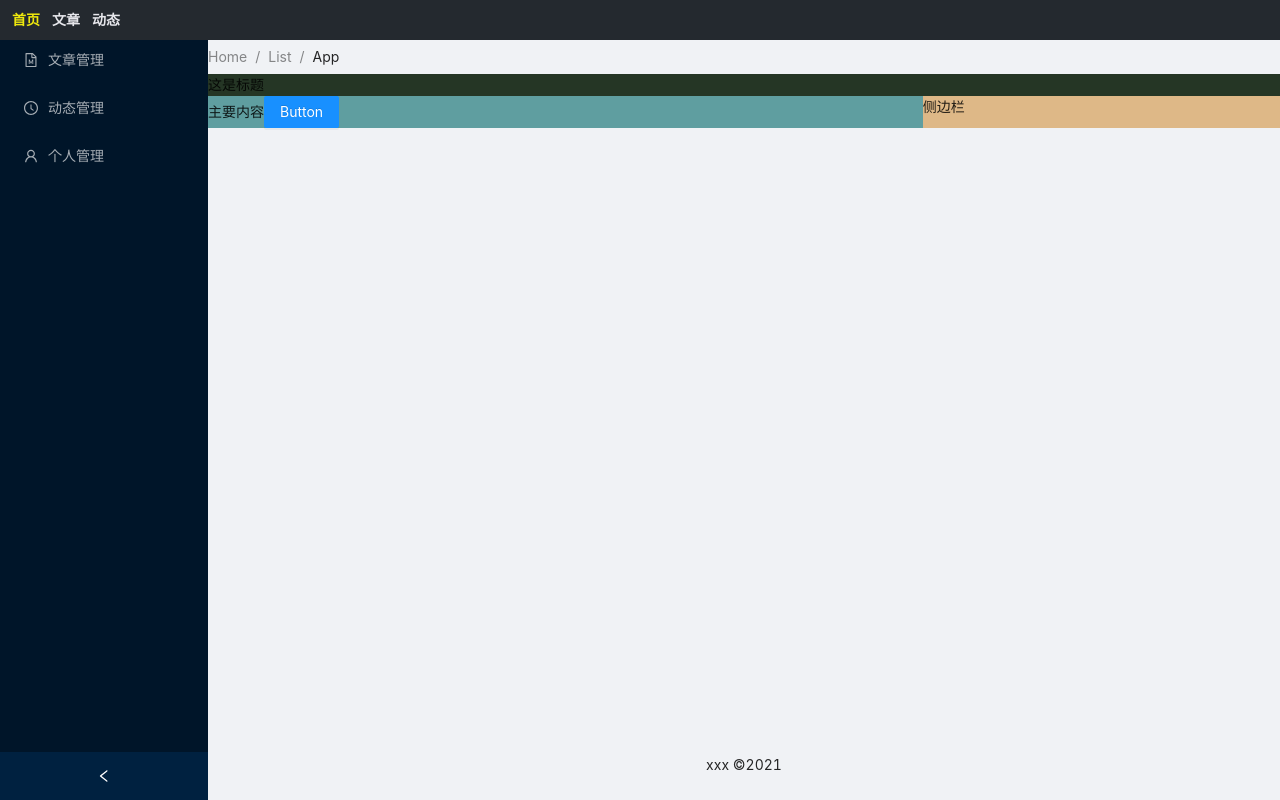
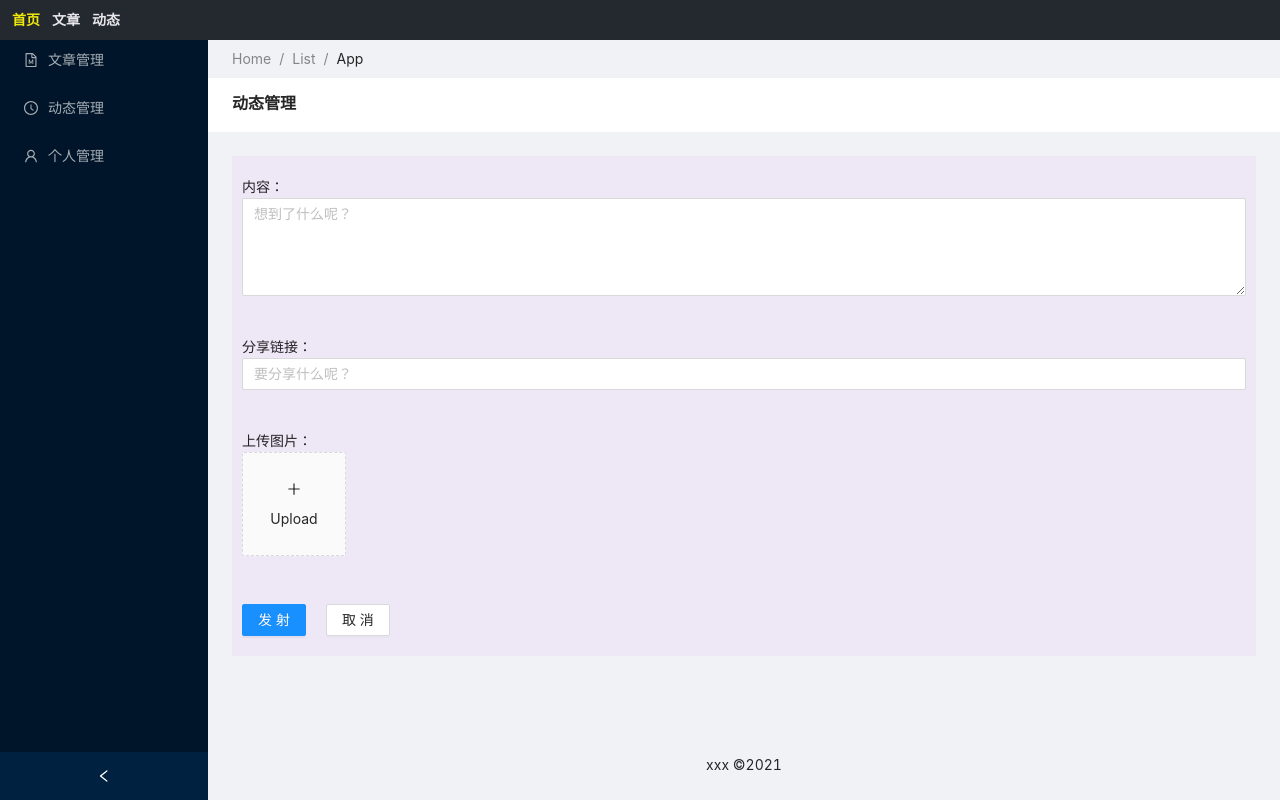
Before and after one commit to huiruo/time-manual, a React app in the folder web-mgmt/: page /#/ in a window 1280 px wide. Built offline with nearby package versions, Linux system fonts and the light colour scheme.

Commit message:
feat(mgmt): upload img

```diff
--- a/web-mgmt/src/App.tsx
+++ b/web-mgmt/src/App.tsx
@@ -2,6 +2,7 @@ import React from 'react';
 import Routes from './routes/index'
 import 'antd/dist/antd.min.css'
 import '@/style/common.scss'
+import '@/style/page-main-content.scss'
 
 function App() {
   return (
--- a/web-mgmt/src/index.tsx
+++ b/web-mgmt/src/index.tsx
@@ -13,10 +13,12 @@ ReactDOM.render(
 );
 */
 
+// /*
 ReactDOM.render(
   <App />,
   document.getElementById('root')
 );
+// */
 
 // If you want to start measuring performance in your app, pass a function
 // to log results (for example: reportWebVitals(console.log))
--- a/web-mgmt/src/layout/index.scss
+++ b/web-mgmt/src/layout/index.scss
@@ -32,9 +32,9 @@
 	height:100%;
 	min-height: 100vh;
 	padding-top:4rem;
-	// background:rgb(18, 126, 18);
 	.breadcrumb-content{
-		flex: none
+		flex: none;
+		margin: .8rem 2.4rem;
 	}
 	.layout-main-content{
 		// background: greenyellow;
--- a/web-mgmt/src/layout/index.tsx
+++ b/web-mgmt/src/layout/index.tsx
@@ -44,7 +44,7 @@ const LayoutContainer = (props:layoutContainerType) => {
         <div className='layout-main-container'>
 
           <Layout className='breadcrumb-content'>
-            <Breadcrumb style={{ margin: '.6rem 0' }}>
+            <Breadcrumb>
               <Breadcrumb.Item>Home</Breadcrumb.Item>
               <Breadcrumb.Item>List</Breadcrumb.Item>
               <Breadcrumb.Item>App</Breadcrumb.Item>
--- /dev/null
+++ b/web-mgmt/src/pages/moments/index.scss
@@ -0,0 +1,6 @@
+.moments-item{
+  padding:2rem 1rem;
+  .submit-btn{
+    margin-right: 2rem;
+  }
+}
--- a/web-mgmt/src/pages/moments/index.tsx
+++ b/web-mgmt/src/pages/moments/index.tsx
@@ -1,19 +1,38 @@
 import React from 'react'
-import { Button } from 'antd';
+import { Input,Button } from 'antd';
+import UploadComponent from './upload-component';
+import './index.scss'
+
+const { TextArea } = Input;
 
 const Moments =()=>{
+
   return (
-    <div className='root-container'>
-      <div className='container test-bg'>
-        <div className='title'>这是标题</div>
-        <div className='content'>
-          <div className='main-content col-sm-12'>
-            主要内容
-            <Button type="primary">Button</Button>
-          </div>
-          <div className='right-content col-sm-12'>
-            侧边栏
-          </div>
+    <div className='root-container page-container'>
+      <div className='page-title'>
+        <span className='heading-title'>
+          动态管理
+        </span>
+      </div>
+      <div className='page-children-content test-bg'>
+        <div className='moments-item'>
+          <span>内容：</span>
+          <TextArea rows={4} placeholder='想到了什么呢？'/>
+        </div>
+
+        <div className='moments-item'>
+          <span>分享链接：</span>
+          <Input placeholder="要分享什么呢？" />
+        </div>
+
+        <div className='moments-item'>
+          <span>上传图片：</span>
+          <UploadComponent />
+        </div>
+
+        <div className='moments-item'>
+          <Button className='submit-btn' type="primary">发 射</Button>
+          <Button>取 消</Button>
         </div>
       </div>
     </div>
--- /dev/null
+++ b/web-mgmt/src/pages/moments/upload-component.tsx
@@ -0,0 +1,186 @@
+import React,{ useState } from 'react'
+import { Upload } from 'antd';
+import { PlusOutlined } from '@ant-design/icons';
+
+function getBase64(file:any) {
+  return new Promise((resolve, reject) => {
+    const reader = new FileReader();
+    reader.readAsDataURL(file);
+    reader.onload = () => resolve(reader.result);
+    reader.onerror = error => reject(error);
+  });
+}
+
+const fileList_test = [
+    {
+      uid: '3',
+      name: 'zzz.png',
+      status: 'error',
+      response: 'Server Error 500', // custom error message to show
+      url: 'https://zos.alipayobjects.com/rmsportal/jkjgkEfvpUPVyRjUImniVslZfWPnJuuZ.png',
+    },
+    {
+      uid: '-2',
+      name: 'image.png',
+      status: 'done',
+      url: 'https://zos.alipayobjects.com/rmsportal/jkjgkEfvpUPVyRjUImniVslZfWPnJuuZ.png',
+    },
+    {
+      uid: '-3',
+      name: 'image.png',
+      status: 'done',
+      url: 'https://zos.alipayobjects.com/rmsportal/jkjgkEfvpUPVyRjUImniVslZfWPnJuuZ.png',
+    },
+    {
+      uid: '-4',
+      name: 'image.png',
+      status: 'done',
+      url: 'https://zos.alipayobjects.com/rmsportal/jkjgkEfvpUPVyRjUImniVslZfWPnJuuZ.png',
+    },
+    {
+      uid: '-xxx',
+      percent: 50,
+      name: 'image.png',
+      status: 'uploading',
+      url: 'https://zos.alipayobjects.com/rmsportal/jkjgkEfvpUPVyRjUImniVslZfWPnJuuZ.png',
+    }
+  ]
+
+const UploadComponent =()=>{
+  const [previewVisible,setPreviewVisible] = useState<boolean>(false)
+  const [previewImage,setPreviewImage] = useState<string>('')
+  const [previewTitle,setPreviewTitle] = useState<string>('')
+  // const [fileList,setFileList] = useState<any[]>(fileList_test)
+  const [fileList, setFileList] = useState<any[]>([]);
+  const [FileSend, setFileSend] = useState<any[]>([]);
+
+  const propsUpload = {
+    onRemove: (file:any) => {
+        console.log("onRemove--->",file)
+        const index = fileList.indexOf(file);
+        const newFileList:any = fileList.slice();
+        newFileList.splice(index, 1);
+        return setFileList(newFileList)
+    },
+    beforeUpload: (file:any) => {
+      console.log("beforeUpload--->",file)
+      // setFileList([...fileList, file]);
+      const testFile = {
+          uid: '3',
+          name: 'zzz.png',
+          status: 'error',
+          response: 'Server Error 500', // custom error message to show
+          url: 'https://zos.alipayobjects.com/rmsportal/jkjgkEfvpUPVyRjUImniVslZfWPnJuuZ.png',
+      }
+      // setFileList([file]);
+      setFileList([testFile]);
+      return false;
+    },
+    onChange(info:any) {
+      console.log("onChange--->",info)
+      const listFiles = info.fileList.slice(-3);
+      const newArrayFiles  = listFiles.map((file:any) => file.originFileObj? (file.originFileObj) : file );
+      const anAsyncFunction = async (item:any) => {
+        return convertBase64(item)
+      }
+      const getData = async () => {
+        return Promise.all(newArrayFiles.map((item:any) => anAsyncFunction(item)))
+      }
+      getData().then(data => {
+        setFileSend(data)
+        console.log('getData:',data);
+      })
+    },
+    multiple:true,
+    fileList: fileList,
+  };
+
+ const convertBase64 = (file:File) => {
+    console.log('convertBase64',file)
+    return new Promise((resolve, reject) => {
+      const fileReader = new FileReader();
+      fileReader.readAsDataURL(file)
+      fileReader.onload = () => {
+        resolve(fileReader?.result);
+      }
+      fileReader.onerror = (error) => {
+        reject(error);
+      }
+    })
+  }
+
+  /*
+  const handleChange =(fileList:any)=>{
+    console.log('handleChange---->')
+    setFileList(fileList)
+  }
+
+  const handleCancel = () => {
+    console.log('handleCancel---->')
+    setPreviewVisible(false)
+  }
+
+  const handlePreview = async (file:any) => {
+    console.log('handlePreview---->',file)
+    try {
+
+      if (!file.url && !file.preview) {
+        file.preview = await getBase64(file.originFileObj);
+      }
+
+      const url:string = file.url || file.preview
+      setPreviewImage(url)
+
+      setPreviewVisible(true)
+
+      const title:string = file.name || file.url.substring(file.url.lastIndexOf('/') + 1)
+      setPreviewTitle(title)
+    } catch (error) {
+      console.log('error:',error)
+    }
+  };
+  */
+
+  const uploadButton = (
+    <div>
+      <PlusOutlined />
+      <div style={{ marginTop: 8 }}>Upload</div>
+    </div>
+  );
+
+  console.log('fileList_render:',fileList)
+
+  return (
+    <div>
+      {/* <Dragger {...propsUpload}> */}
+      <Upload
+        listType='picture-card'
+        {...propsUpload}
+      >
+        {fileList.length >= 2 ? null : uploadButton}
+      </Upload>
+      {/*
+      <Upload
+        action="https://www.mocky.io/v2/5cc8019d300000980a055e76"
+        listType="picture-card"
+        fileList={fileList}
+        onPreview={handlePreview}
+        onChange={handleChange}
+      >
+        {fileList.length >= 8 ? null : uploadButton}
+      </Upload>
+
+      <Modal
+        visible={previewVisible}
+        title={previewTitle}
+        footer={null}
+        onCancel={handleCancel}
+      >
+        <img alt="example" style={{ width: '100%' }} src={previewImage} />
+      </Modal>
+      */}
+    </div>
+  );
+}
+
+export default UploadComponent;
--- a/web-mgmt/src/pages/resume/index.tsx
+++ b/web-mgmt/src/pages/resume/index.tsx
@@ -1,11 +1,19 @@
 import React from 'react'
-// import Header from '@/components/header'
 
 const Resume =()=>{
   return (
     <div className='root-container'>
-     {/* <Header /> */}
-     <div className='container test-bg'>resume</div>
+      <div className='container test-bg'>
+        <div className='title'>这是标题</div>
+        <div className='content'>
+          <div className='main-content col-sm-12'>
+            主要内容
+          </div>
+          <div className='right-content col-sm-12'>
+            侧边栏
+          </div>
+        </div>
+      </div>
     </div>
   );
 }
--- /dev/null
+++ b/web-mgmt/src/style/page-main-content.scss
@@ -0,0 +1,28 @@
+
+.test-bg{
+  background: #ede7f6;
+}
+
+.page-container{
+  background: #f0f2f5;
+}
+
+.page-title{
+  padding: 1.2rem 2.4rem 1.6rem 2.4rem;
+  background: white;
+  .heading-title{
+    // margin-right: 12px;
+    margin-bottom: 0;
+    color: rgba(0,0,0,.85);
+    font-weight: 600;
+    font-size: 1.6rem;
+    line-height: 2.6rem;
+    overflow: hidden;
+    white-space: nowrap;
+    text-overflow: ellipsis;
+  }
+}
+
+.page-children-content{
+  margin: 24px 24px 0;
+}
```
Also changed, not shown: web-mgmt/dev_doc/2022_02_01.md (added, +11 -0 lines), 2 other files (tests, documents, lock files or other folders).
